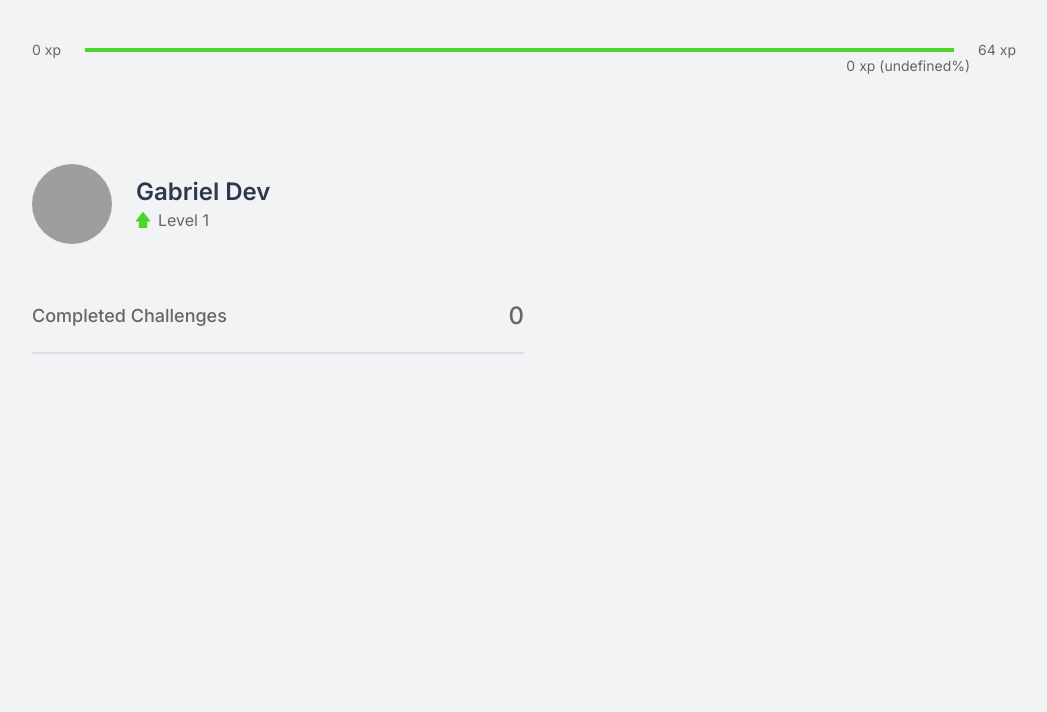
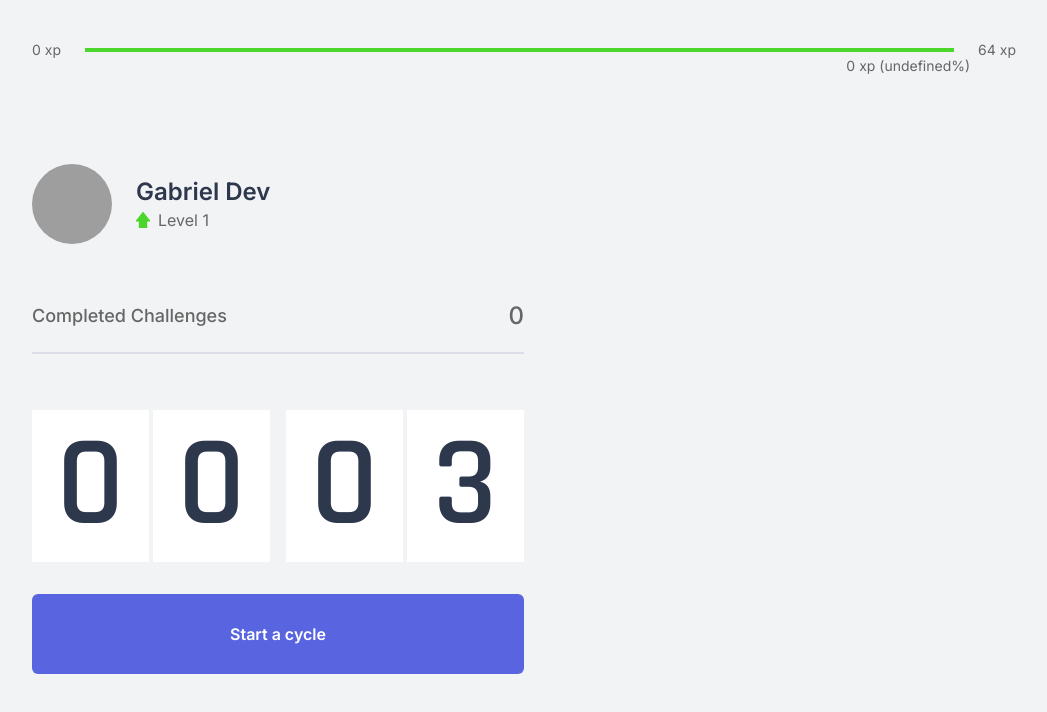
Before and after one commit to gabbrieu/movue-it-nuxt, a Nuxt app: page / in a window 1280 px wide. Shown: the top 712 px of the page, without its empty margins (116-1163 px from the left). Built offline with nearby package versions, Linux system fonts and the light colour scheme; grey boxes are pictures that could not be loaded.

Commit message:
feat: countdown logic added

```diff
--- a/assets/css/components.css
+++ b/assets/css/components.css
@@ -0,0 +1,23 @@
+.button {
+	@apply p-6 rounded-md flex justify-center items-center font-semibold mt-8 transition-colors w-full;
+}
+
+.button.completed {
+	@apply bg-white text-text border-b-2 border-green cursor-not-allowed h-20;
+}
+
+.button.abandon {
+	@apply bg-white text-text hover:bg-red hover:text-white h-20;
+}
+
+.button.start {
+	@apply bg-blue text-white hover:bg-blue-dark h-20;
+}
+
+.button.failed {
+	@apply text-white bg-red hover:bg-red-dark h-3 w-1/2;
+}
+
+.button.succeeded {
+	@apply text-white bg-green hover:bg-green-dark h-3 w-1/2;
+}
--- /dev/null
+++ b/components/molecules/Countdown.vue
@@ -0,0 +1,61 @@
+<template>
+	<div
+		class="
+			flex
+			justify-center
+			items-center
+			mt-8
+			lg:mt-14
+			text-9xl text-title
+			font-rajdhani
+		"
+	>
+		<CountdownDigits :digits="minutes" />
+		<span class="bg-background px-2"></span>
+		<CountdownDigits :digits="seconds" />
+	</div>
+</template>
+
+<script lang="ts">
+import Vue from 'vue';
+import { mapState, mapGetters, mapMutations } from 'vuex';
+import { Mutations } from '~/store/Countdown/types';
+let TIMEOUT_REFERENCE: ReturnType<typeof setTimeout>;
+
+export default Vue.extend({
+	computed: {
+		...mapState('Countdown', ['time', 'isActive']),
+		...mapGetters('Countdown', ['minutes', 'seconds']),
+	},
+	methods: {
+		...mapMutations('Countdown', {
+			setTime: Mutations.SET_TIME,
+			resetTime: Mutations.RESET_TIME,
+		}),
+		runCountdown(flag: boolean) {
+			if (this.isActive && flag) {
+				TIMEOUT_REFERENCE = setTimeout(() => {
+					this.setTime(this.time - 1);
+				}, 1000);
+			} else {
+				clearTimeout(TIMEOUT_REFERENCE);
+			}
+		},
+	},
+	watch: {
+		isActive(newValue: boolean) {
+			this.runCountdown(newValue);
+			if (!newValue) {
+				this.resetTime();
+			}
+		},
+		time(newValue: number) {
+			if (newValue > 0) {
+				this.runCountdown(true);
+			} else {
+				this.$emit('completed'); //Vai emitir o evento completed pro elemento pai que o instanciou (index.vue pois o countdown está lá)
+			}
+		},
+	},
+});
+</script>
--- /dev/null
+++ b/components/molecules/CountdownDigits.vue
@@ -0,0 +1,30 @@
+<template>
+	<p class="w-1/2 flex gap-x-1">
+		<span
+			v-for="(digit, index) in splittedDigits"
+			:key="index"
+			class="w-1/2 bg-white rounded-ms flex items-center justify-center py-3"
+		>
+			{{ digit }}
+		</span>
+	</p>
+</template>
+
+<script lang="ts">
+import Vue from 'vue';
+import { splitValue } from '~/utils';
+
+export default Vue.extend({
+	props: {
+		digits: {
+			type: Number,
+			required: true,
+		},
+	},
+	computed: {
+		splittedDigits(): string[] {
+			return splitValue(this.digits);
+		},
+	},
+});
+</script>
--- a/pages/index.vue
+++ b/pages/index.vue
@@ -4,8 +4,7 @@
 			flex flex-col
 			lg:flex-row
 			flex-1
-			lg:flex-none
-			lg:mt-16
+			lg:flex-none lg:mt-16
 			sm:gap-x-10
 			md:gap-x-20
 		"
@@ -13,12 +12,30 @@
 		<div class="flex flex-col w-full lg:w-1/2">
 			<Profile />
 			<CompletedChallenges />
+			<Countdown @completed="getNewChallenge" />
+			<!-- ou v-on:completed= -->
+			<button v-if="hasCountdownCompleted" disabled class="button completed">
+				Cycle completed
+			</button>
+			<button
+				v-else-if="isCountdownActive"
+				class="button abandon"
+				@click="setCountdownState(false)"
+			>
+				Abandon cycle
+			</button>
+			<button v-else class="button start" @click="setCountdownState(true)">
+				Start a cycle
+			</button>
 		</div>
 	</section>
 </template>
 
 <script lang="ts">
 import Vue from 'vue';
+import { mapState, mapMutations } from 'vuex';
+import { Mutations as CountdownMT } from '~/store/Countdown/types';
+import { playAudio, sendNotification } from '~/utils';
 
 interface Head {
 	title: string;
@@ -30,5 +47,37 @@
 			title: 'Home | movue.it',
 		};
 	},
+	computed: {
+		...mapState('Countdown', {
+			hasCountdownCompleted: 'hasCompleted',
+			isCountdownActive: 'isActive',
+		}),
+	},
+	// Função executada após o componente ser montado na tela
+	mounted() {
+		if ('Notification' in window) {
+			Notification.requestPermission();
+		}
+	},
+	methods: {
+		...mapMutations({
+			setCountdownHasCompleted: `Countdown/${CountdownMT.SET_HAS_COMPLETED}`,
+			setCountdownIsActive: `Countdown/${CountdownMT.SET_IS_ACTIVE}`,
+		}),
+		setCountdownState(flag: boolean) {
+			this.setCountdownHasCompleted(false);
+			this.setCountdownIsActive(flag);
+		},
+		getNewChallenge() {
+			this.setCountdownHasCompleted(true);
+			if (Notification?.permission === 'granted') {
+				playAudio('/notification.mp3');
+				sendNotification('New Challenge', {
+					body: 'A new challenge has started! Go complete it!',
+					icon: '/favicon.png',
+				});
+			}
+		},
+	},
 });
 </script>
--- a/store/Countdown/index.ts
+++ b/store/Countdown/index.ts
@@ -1,29 +1,29 @@
-import { Getters, Mutations, MutationsInterface, State } from './types'
+import { Getters, Mutations, MutationsInterface, State } from './types';
 
-const MINUTES = 25
+const MINUTES = 0.05;
 
 export const state = (): State => ({
 	time: MINUTES * 60,
 	isActive: false,
 	hasCompleted: false,
-})
+});
 
 export const getters: Getters = {
 	minutes: (state) => Math.floor(state.time / 60),
 	seconds: (state) => state.time % 60,
-}
+};
 
 export const mutations: MutationsInterface = {
 	[Mutations.SET_TIME](state, newTime) {
-		state.time = newTime
+		state.time = newTime;
 	},
 	[Mutations.RESET_TIME](state) {
-		state.time = MINUTES * 60
+		state.time = MINUTES * 60;
 	},
 	[Mutations.SET_IS_ACTIVE](state, isActive) {
-		state.isActive = isActive
+		state.isActive = isActive;
 	},
 	[Mutations.SET_HAS_COMPLETED](state, hasCompleted) {
-		state.hasCompleted = hasCompleted
+		state.hasCompleted = hasCompleted;
 	},
-}
+};
--- /dev/null
+++ b/utils/index.ts
@@ -0,0 +1,5 @@
+export const splitValue = (value: number | string, padSize: number = 2) =>
+	`${value}`.padStart(padSize, '0').split('');
+export const playAudio = (path: string) => new Audio(path).play();
+export const sendNotification = (title: string, options: object) =>
+	new Notification(title, options);
```
